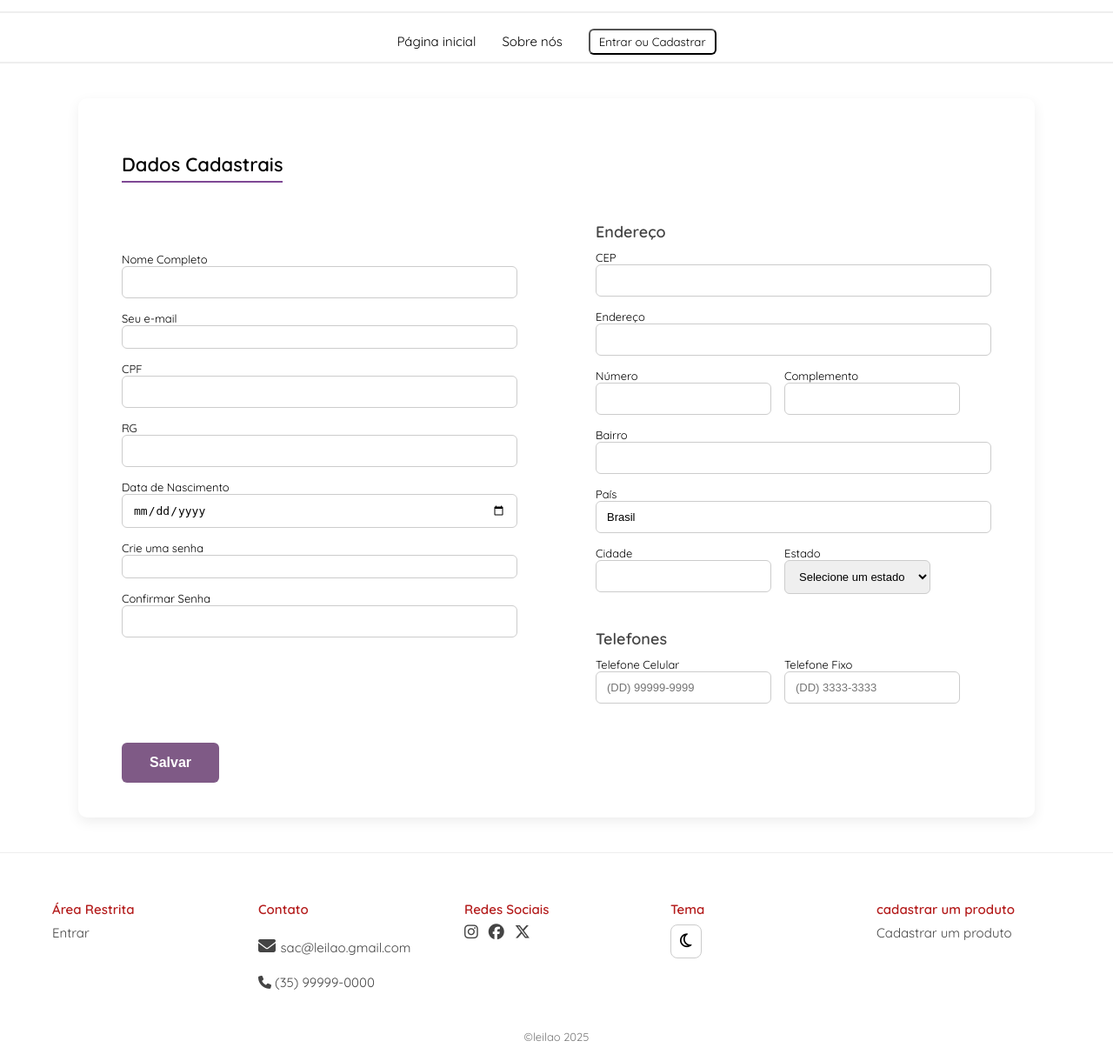
After one commit to FabiJarro/SITE_LEILAO, a Flask app: page /editarUsuario/1 in a window 1280 px wide. The commit adds this page. Shown: the part 381-1601 px from the top of the page at 87% size. Run offline with Flask 3, Linux system fonts and the light colour scheme; data that the repository does not hold is empty.

Commit message:
edição usuario funcionando denovo

```diff
--- a/helpers.py
+++ b/helpers.py
@@ -25,7 +25,7 @@ class UsuarioForm():
         if len(self.nome) < 1 or len(self.nome) > 255:
             raise ValueError('O valor do nome deve ser entre 1 e 255 caracteres')
 
-        if not validar_cpf(self.cpf):
+        if not self.validar_cpf():
             raise ValueError('CPF inválido!')
 
         if not re.fullmatch(r'\d{4}-\d{2}-\d{2}', self.data_nascimento):  # formato do input type="date"
--- a/leilao.py
+++ b/leilao.py
@@ -8,17 +8,14 @@ app = Flask(__name__)
 app.config.from_pyfile('config.py')
 
 
-
 db=SQLAlchemy(app)
 
 from views import *
 from views_autenticacao import *
 from views_minhaConta import *
-from views_erros import *
 from views_deletarEditar import *
 from views_paginasStatic import *
 
 if __name__ == '__main__':
     #app.run(debug=True, host='0.0.0.0', port=5000)
-    # app.permanent_session_lifetime = timedelta(hours=1)
     app.run(debug=True)
--- /dev/null
+++ b/templates/editar/editarUsuario.html
@@ -0,0 +1,130 @@
+{%extends "base.html"%}
+{%block conteudo%}
+<link href="{{ url_for('static', filename='/styles/style_cadastro.css')}}" rel="stylesheet">
+
+<div id="cadastrar" class="formulario">
+  <form action="{{ url_for('atualizarUsuario') }}" method="post" enctype="multipart/form-data" id="formulario_cadastro">
+    <input type="hidden" name="id_usuario" value="{{cadastro.id_usuario}}">
+    <h3>Dados Cadastrais</h3>
+    <div class="form-duas-colunas">
+
+      <!-- COLUNA ESQUERDA -->
+      <div class="coluna">
+        <br><br><br>
+
+        <div class="form-group">
+          <label for="nome">Nome Completo</label>
+          <input type="text" id="nome" name="nome" value="{{cadastro.nome}}" required >
+        </div>
+
+        <div class="form-group">
+          <label for="email">Seu e-mail</label>
+          <input type="email" id="email" name="email" value="{{cadastro.email}}" required>
+        </div>
+
+        <div class="form-group">
+          <label for="cpf">CPF</label>
+          <input type="text" id="cpf" name="cpf" value="{{cadastro.cpf}}" required>
+        </div>
+
+        <div class="form-group">
+          <label for="rg">RG</label>
+          <input type="text" id="rg"  name="rg">
+        </div>
+
+        <div class="form-group">
+          <label for="data_nascimento">Data de Nascimento</label>
+          <input type="date" id="data_nascimento" name="data_nascimento" value="{{cadastro.data_nascimento}}" required>
+        </div>
+
+        <div class="form-group">
+          <label for="senha">Crie uma senha</label>
+          <input type="password" id="senha" name="senha" value="{{cadastro.senha}}" required>
+        </div>
+
+        <div class="form-group">
+          <label for="confirmarsenha">Confirmar Senha</label>
+          <input type="password" id="confirmarsenha" name="confirmarsenha" required>
+        </div>
+      </div>
+
+      <!-- COLUNA DIREITA -->
+      <div class="coluna">
+        <h4>Endereço</h4>
+
+        <div class="form-group">
+          <label for="cep">CEP</label>
+          <input type="text" id="cep" name="cep" value="{{cadastro.cep}}" required>
+        </div>
+
+        <div class="form-group">
+          <label for="endereco">Endereço</label>
+          <input type="text" id="endereco" name="endereco" required>
+        </div>
+
+        <div class="duas-colunas">
+          <div class="form-group">
+            <label for="numero">Número</label>
+            <input type="text" id="numero" name="numero" required>
+          </div>
+          <div class="form-group">
+            <label for="complemento">Complemento</label>
+            <input type="text" id="complemento" name="complemento">
+          </div>
+        </div>
+
+        <div class="form-group">
+          <label for="bairro">Bairro</label>
+          <input type="text" id="bairro" name="bairro">
+        </div>
+
+        <div class="form-group">
+          <label for="pais">País</label>
+          <input type="text" id="pais" name="pais" value="Brasil">
+        </div>
+
+        <div class="duas-colunas">
+          <div class="form-group">
+            <label for="cidade">Cidade</label>
+            <input type="text" id="cidade" name="cidade">
+          </div>
+
+          <div class="form-group">
+            <label for="estado">Estado</label>
+            <select id="estado" name="estado">
+              <option value="">Selecione um estado</option>
+              <option>SP</option>
+              <option>RJ</option>
+              <option>MG</option>
+              <option>RS</option>
+              <option>PR</option>
+              <option>SC</option>
+              <option>BA</option>
+              <option>PE</option>
+              <option>CE</option>
+            </select>
+          </div>
+        </div>
+
+        <h4>Telefones</h4>
+        <div class="duas-colunas">
+          <div class="form-group">
+            <label for="telefone1">Telefone Celular</label>
+            <input type="text" id="telefone1" name="telefone1" placeholder="(DD) 99999-9999">
+          </div>
+          <div class="form-group">
+            <label for="telefone2">Telefone Fixo</label>
+            <input type="text" id="telefone2" name="telefone2" placeholder="(DD) 3333-3333">
+          </div>
+        </div>
+      </div>
+    </div>
+
+    <button type="submit"  id="btn-enviar">Salvar</button>
+  </form>
+</div>
+
+<div id="mensagem"></div>
+
+
+{%endblock%}
--- a/templates/editar.html
+++ b/templates/editarAPGARARQUIVO.html
@@ -5,7 +5,7 @@
 
 
 
-    <form action="{{url_for('atualizar')}}" method="post" enctype="multipart/form-data" id="formulario_cadastro">
+    <form action="{{url_for('atualizarUsuario')}}" method="post" enctype="multipart/form-data" id="formulario_cadastro">
 
         <h3>Dados Pessoais</h3>
 
--- a/templates/index.html
+++ b/templates/index.html
@@ -57,6 +57,7 @@
             {% for produto in produtos %}
             <div class="card-produto">
                 <a href="{{ url_for('detalhes_produto', id_produto=produto.id_produto) }}">
+
                     {% if produto.imagens and produto.imagens[0] %}
                     <img src="{{ url_for('get_img', id_imagem=produto.imagens[0].id_imagem) }}"
                         alt="{{ produto.nome_produto }}">
--- a/templates/minhaContahtmls/meus_dados.html
+++ b/templates/minhaContahtmls/meus_dados.html
@@ -4,4 +4,6 @@
     <p><b>Nome:</b> {{ cadastro.nome }}</p>
     <p><b>Email:</b> {{ cadastro.email }}</p>
     <p><b>CPF:</b> {{ cadastro.cpf }}</p>
+
+    <a href="{{ url_for('editarUsuario', id_usuario=cadastro.id_usuario) }}">Editar</a>
 </body>
--- a/views_autenticacao.py
+++ b/views_autenticacao.py
@@ -1,6 +1,6 @@
 from leilao import app, db
 from flask import render_template, request, redirect, session, flash, url_for, make_response, jsonify
-from models import Cadastros, Adm, Produtos
+from models import Cadastros, Adm, Produtos, Lances
 
 ADMINISTRADOR="admin"
 SENHA_ADM="1234"
--- a/views_deletarEditar.py
+++ b/views_deletarEditar.py
@@ -3,6 +3,23 @@ from datetime import datetime, timezone
 from leilao import app,db
 
 from models import Cadastros, Adm, Produtos, Lances
+
+
+@app.route('/atualizarUsuario', methods=['POST',])
+def atualizarUsuario():
+    cadastro=Cadastros.query.filter_by(id_usuario=request.form['id_usuario']).first()
+    cadastro.nome= request.form['nome']
+    cadastro.cpf=request.form['cpf']
+    cadastro.data_str = request.form['data_nascimento']
+    # cadastro.data_nascimento = datetime.strptime(data_str, "%Y-%m-%d").date()
+    cadastro.email=request.form['email']
+    cadastro.senha=request.form['senha']
+    cadastro.cep=request.form['cep']
+    db.session.add(cadastro)
+    db.session.commit()
+    return redirect (url_for('paginainicial'))
+
+
 
 
 
@@ -19,12 +36,11 @@ def deletarUsuario(id_usuario):
 
 
 
-@app.route('/editar/<int:id_usuario>')
+@app.route('/editarUsuario/<int:id_usuario>')
 def editarUsuario(id_usuario):
     cadastro=Cadastros.query.filter_by(id_usuario=id_usuario).first()
-    # capa_jogo=recupera_imagem(id_usuario)
-    return render_template('editar.html', titulo="editando o usuario", cadastro=cadastro)
-    # return render_template('editar.html', titulo="editando o usuario", cadastro=cadastro, capa_jogo=capa_jogo)
+    return render_template('/editar/editarUsuario.html', cadastro=cadastro)
+
 
 
 #_______________________________________________________________________________
@@ -41,9 +57,8 @@ def deletarProduto(id_produto):
 @app.route('/editar/<int:id_produto>')
 def editarProduto(id_produto):
     cadastro=Cadastros.query.filter_by(id_usuario=id_usuario).first()
-    # capa_jogo=recupera_imagem(id_usuario)
-    return render_template('editar.html', titulo="editando o usuario", cadastro=cadastro)
-    # return render_template('editar.html', titulo="editando o usuario", cadastro=cadastro, capa_jogo=capa_jogo)
+    return render_template('editar/editarProduto.html', titulo="editando o usuario", cadastro=cadastro)
+
 
 #_______________________________________________________
 
--- a/views_minhaConta.py
+++ b/views_minhaConta.py
@@ -13,9 +13,6 @@ def minha_conta():
 @app.route('/minhaconta/meus_dados')
 def meus_dados():
     email_logado = session.get('usuario_email')
-
-    # if 'usuario_email' not in session:
-    #     return redirect(url_for('nao_autorizado'))
 
     usuario = Cadastros.query.filter_by(email=session['usuario_logado']).first()
     cadastro = Cadastros.query.filter_by(email=email_logado).first()
```
Also changed, not shown: notas/ainda tem que fazer.txt (+15 -1 lines), templates/teste.html (deleted, +0 -15 lines), views.py (+1 -22 lines), views_erros.py (deleted, +0 -29 lines), views_paginasStatic.py (+14 -1 lines), static/scripts/script_base.js (line endings or trailing spaces), templates/editar/editarProduto.html (added), 1 other file.
